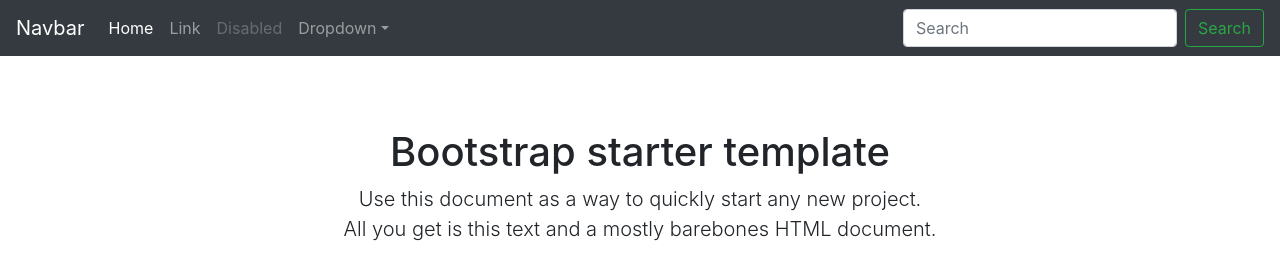
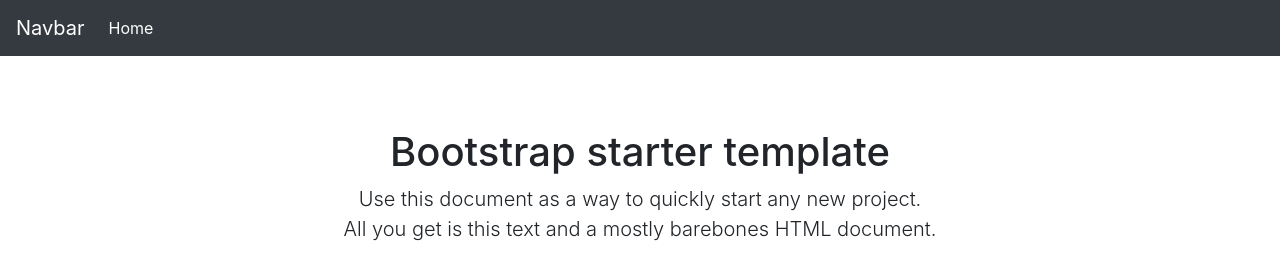
Before and after one commit to rodp82/rodp82.github.io, a plain HTML site: page index.html in a window 1280 px wide. Drawn offline with nearby package versions, Linux system fonts and the light colour scheme.

Commit message:
Removed navbar links and form

```diff
--- a/index.html
+++ b/index.html
@@ -30,25 +30,7 @@
           <li class="nav-item active">
             <a class="nav-link" href="#">Home <span class="sr-only">(current)</span></a>
           </li>
-          <li class="nav-item">
-            <a class="nav-link" href="#">Link</a>
-          </li>
-          <li class="nav-item">
-            <a class="nav-link disabled" href="#">Disabled</a>
-          </li>
-          <li class="nav-item dropdown">
-            <a class="nav-link dropdown-toggle" href="http://example.com" id="dropdown01" data-toggle="dropdown" aria-haspopup="true" aria-expanded="false">Dropdown</a>
-            <div class="dropdown-menu" aria-labelledby="dropdown01">
-              <a class="dropdown-item" href="#">Action</a>
-              <a class="dropdown-item" href="#">Another action</a>
-              <a class="dropdown-item" href="#">Something else here</a>
-            </div>
-          </li>
         </ul>
-        <form class="form-inline my-2 my-lg-0">
-          <input class="form-control mr-sm-2" type="text" placeholder="Search" aria-label="Search">
-          <button class="btn btn-outline-success my-2 my-sm-0" type="submit">Search</button>
-        </form>
       </div>
     </nav>
 
```
